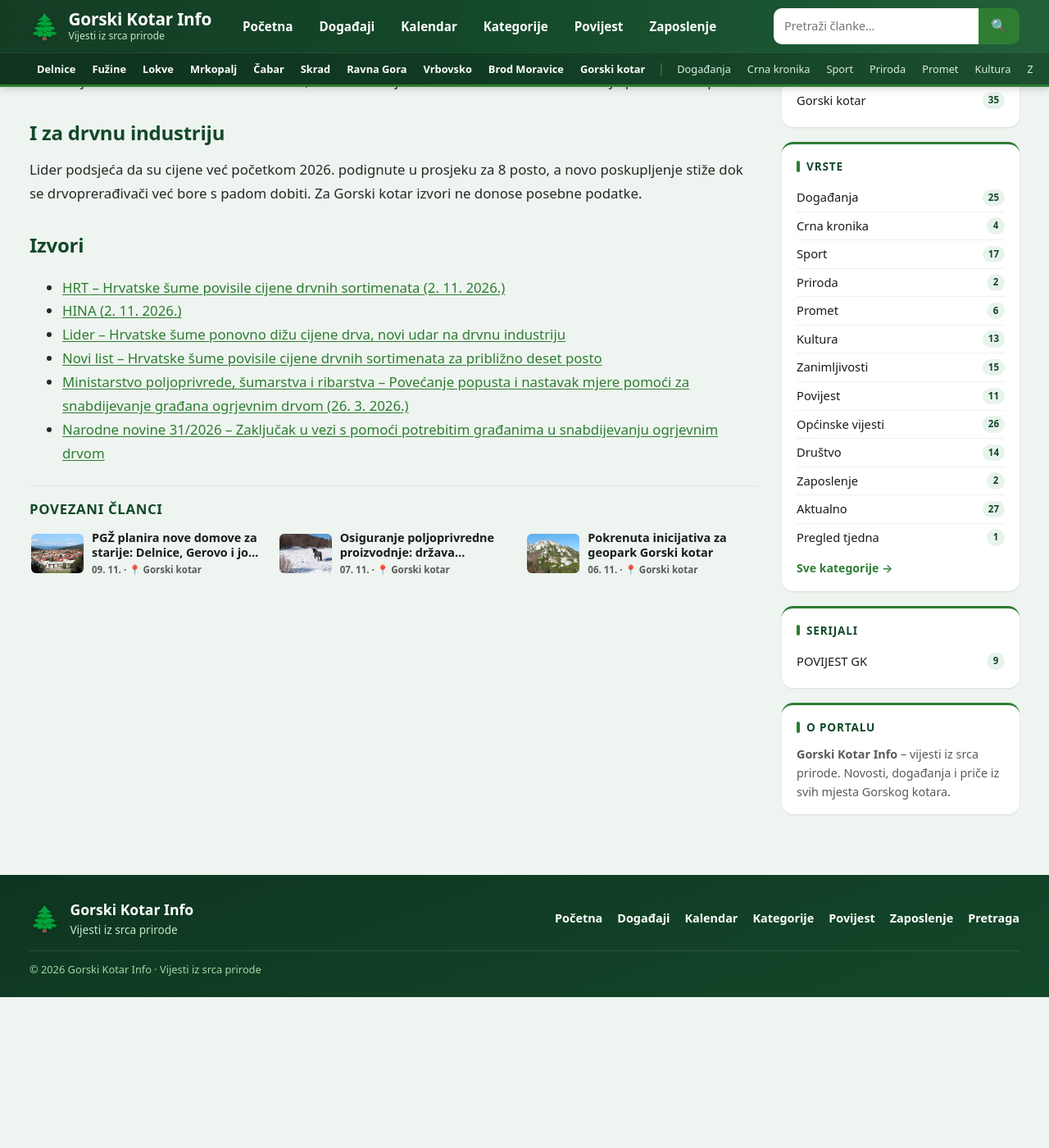
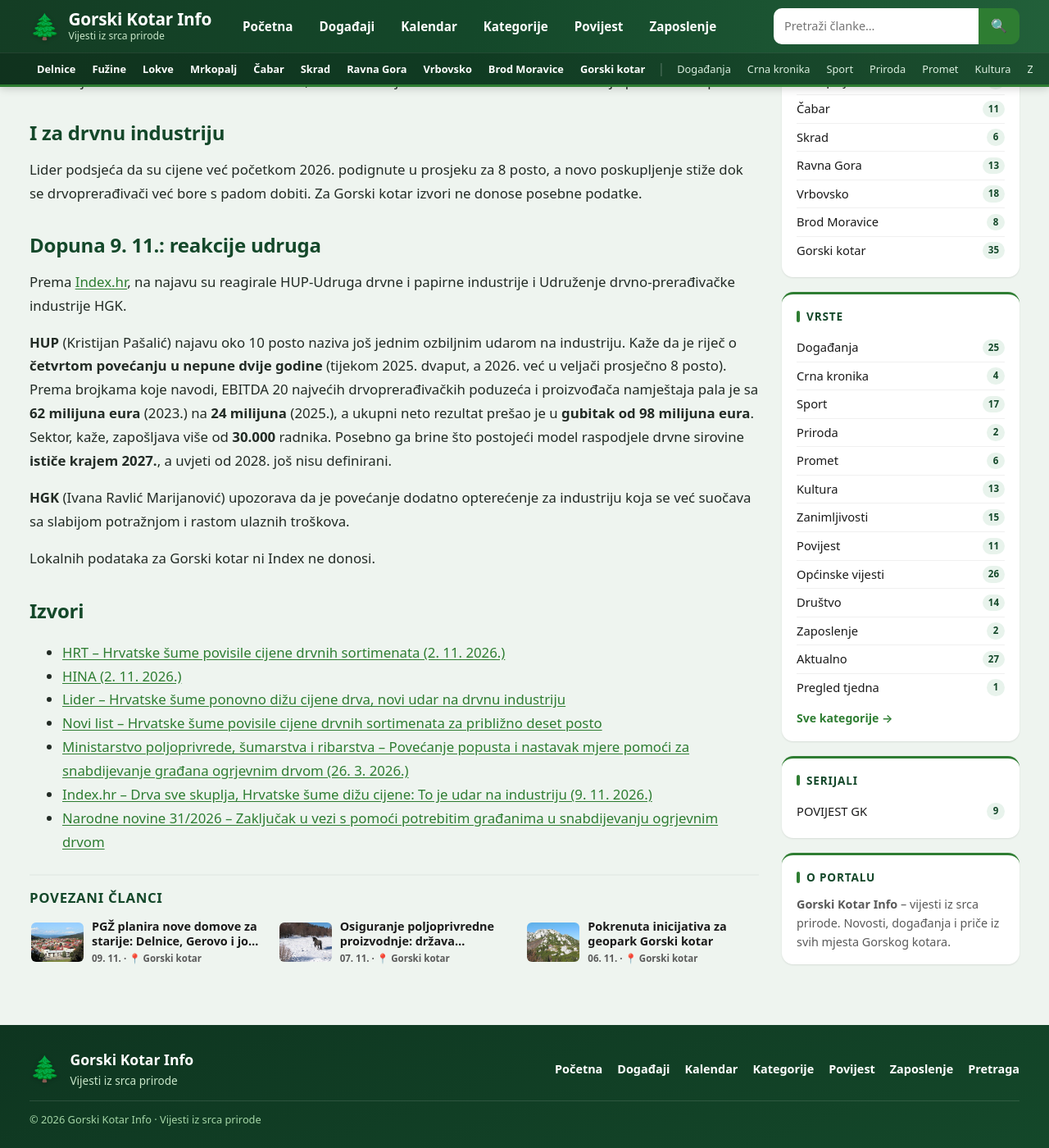
Before and after one commit to MojGK/gorski-kotar.info, a Jekyll site: the page built from _posts/2026-11-02-hrvatske-sume-drvo-poskupljuje-10-posto-2027.md, in a window 1280 px wide and 1400 px high, scrolled down 1279 px. Shown: the whole window at 82% size. Built offline with Jekyll 4.4.1, drawn with Linux system fonts in a browser that asks for light colours; before the commit the page ends 2495 px from its top, so only the background shows below that.

Commit message:
Dopuna: reakcije HUP i HGK na poskupljenje drva (Index, 9. 11.)

```diff
--- a/_posts/2026-11-02-hrvatske-sume-drvo-poskupljuje-10-posto-2027.md
+++ b/_posts/2026-11-02-hrvatske-sume-drvo-poskupljuje-10-posto-2027.md
@@ -25,6 +25,16 @@ Tko ogrjevno drvo kupuje izravno od Hrvatskih šuma, i dalje ima redovni popust
 
 Lider podsjeća da su cijene već početkom 2026. podignute u prosjeku za 8 posto, a novo poskupljenje stiže dok se drvoprerađivači već bore s padom dobiti. Za Gorski kotar izvori ne donose posebne podatke.
 
+## Dopuna 9. 11.: reakcije udruga
+
+Prema [Index.hr](https://www.index.hr/vijesti/clanak/drva-sve-skuplja-hrvatske-sume-dizu-cijene-to-je-udar-na-industriju/2854715.aspx), na najavu su reagirale HUP-Udruga drvne i papirne industrije i Udruženje drvno-prerađivačke industrije HGK.
+
+**HUP** (Kristijan Pašalić) najavu oko 10 posto naziva još jednim ozbiljnim udarom na industriju. Kaže da je riječ o **četvrtom povećanju u nepune dvije godine** (tijekom 2025. dvaput, a 2026. već u veljači prosječno 8 posto). Prema brojkama koje navodi, EBITDA 20 najvećih drvoprerađivačkih poduzeća i proizvođača namještaja pala je sa **62 milijuna eura** (2023.) na **24 milijuna** (2025.), a ukupni neto rezultat prešao je u **gubitak od 98 milijuna eura**. Sektor, kaže, zapošljava više od **30.000** radnika. Posebno ga brine što postojeći model raspodjele drvne sirovine **ističe krajem 2027.**, a uvjeti od 2028. još nisu definirani.
+
+**HGK** (Ivana Ravlić Marijanović) upozorava da je povećanje dodatno opterećenje za industriju koja se već suočava sa slabijom potražnjom i rastom ulaznih troškova.
+
+Lokalnih podataka za Gorski kotar ni Index ne donosi.
+
 ## Izvori
 
 - [HRT – Hrvatske šume povisile cijene drvnih sortimenata (2. 11. 2026.)](https://vijesti.hrt.hr/gospodarstvo/hrvatske-sume-povisile-cijene-drvnih-sortimenata-12988908)
@@ -32,4 +42,5 @@ Lider podsjeća da su cijene već početkom 2026. podignute u prosjeku za 8 post
 - [Lider – Hrvatske šume ponovno dižu cijene drva, novi udar na drvnu industriju](https://lidermedia.hr/tvrtke-i-trzista/hrvatske-sume-ponovno-dizu-cijene-drva-novi-udar-na-drvnu-industriju/)
 - [Novi list – Hrvatske šume povisile cijene drvnih sortimenata za približno deset posto](https://www.novilist.hr/novosti/hrvatska/hrvatske-sume-povisile-cijene-drvnih-sortimenata-za-priblizno-deset-posto/)
 - [Ministarstvo poljoprivrede, šumarstva i ribarstva – Povećanje popusta i nastavak mjere pomoći za snabdijevanje građana ogrjevnim drvom (26. 3. 2026.)](https://poljoprivreda.gov.hr/vijesti/povecanje-popusta-i-nastavak-mjere-pomoci-za-snabdijevanje-gradjana-ogrjevnim-drvom/8193)
+- [Index.hr – Drva sve skuplja, Hrvatske šume dižu cijene: To je udar na industriju (9. 11. 2026.)](https://www.index.hr/vijesti/clanak/drva-sve-skuplja-hrvatske-sume-dizu-cijene-to-je-udar-na-industriju/2854715.aspx)
 - [Narodne novine 31/2026 – Zaključak u vezi s pomoći potrebitim građanima u snabdijevanju ogrjevnim drvom](https://narodne-novine.nn.hr/clanci/sluzbeni/2026_03_31_372.html)
```
